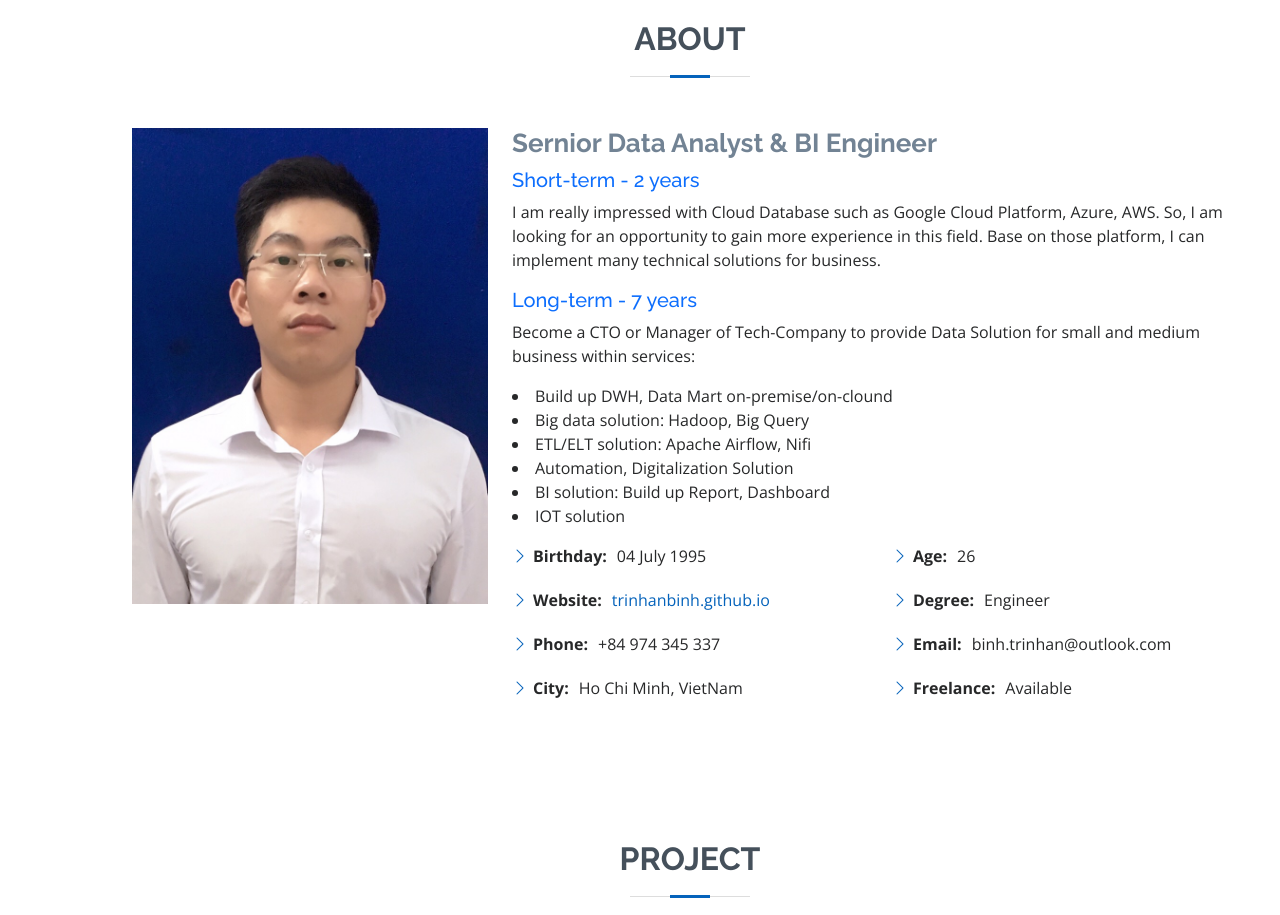
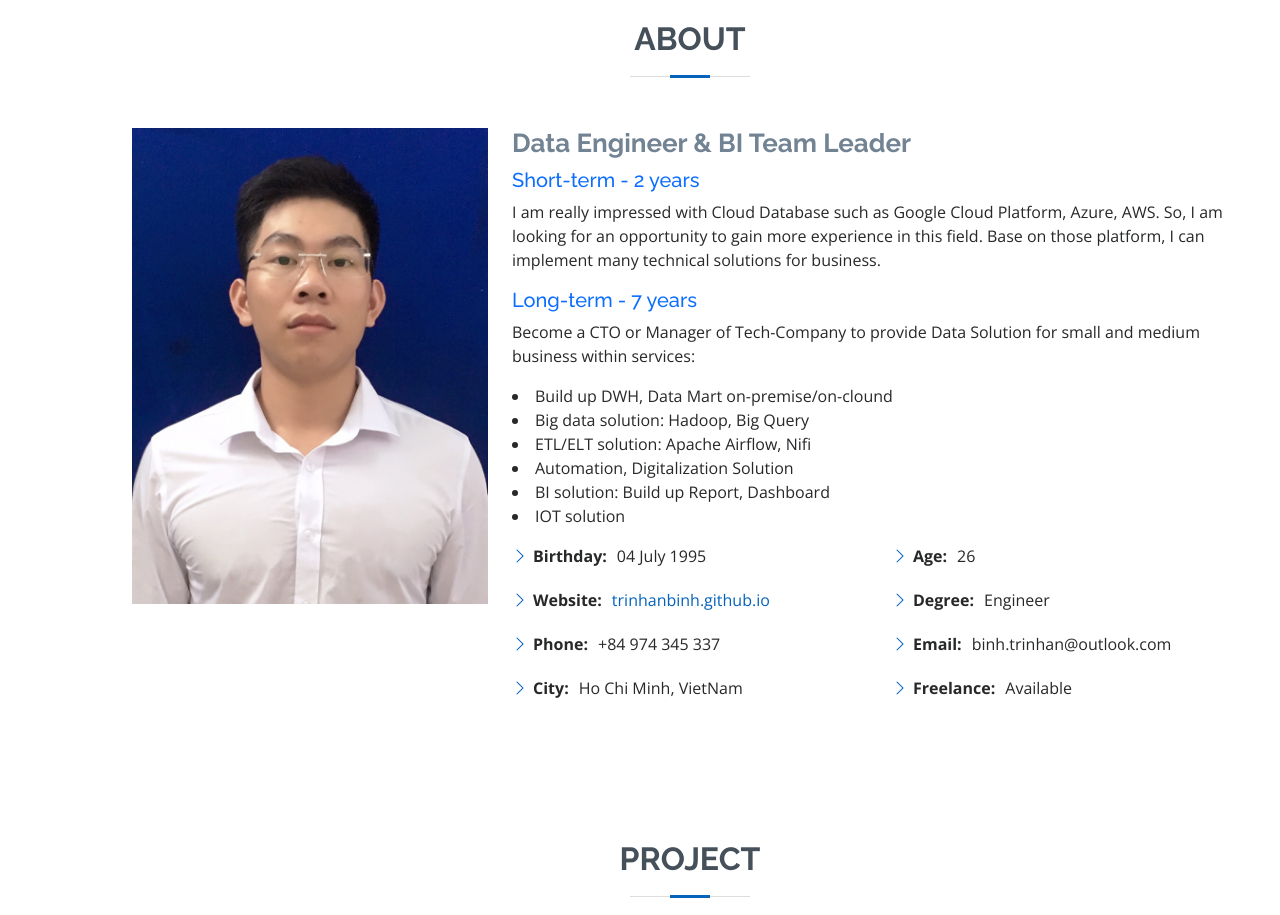
Before and after one commit to TrinhAnBinh/TrinhAnBinh.github.io, a plain HTML site: page index.html in a window 1280 px wide. Shown: the part 840-1755 px from the top of the page. Drawn offline with nearby package versions, Linux system fonts and the light colour scheme.

Commit message:
update the index

```diff
--- a/index.html
+++ b/index.html
@@ -101,7 +101,7 @@
 						<img src="assets/img/profile-img.jpg" class="img-fluid" alt="">
 					</div>
 					<div class="col-lg-8 pt-4 pt-lg-0 content">
-						<h3>Sernior Data Analyst &amp; BI Engineer</h3>
+						<h3>Data Engineer &amp; BI Team Leader</h3>
 						<!-- <p class="fst-italic">
               Lorem ipsum dolor sit amet, consectetur adipiscing elit, sed do eiusmod tempor incididunt ut labore et
               dolore
```
